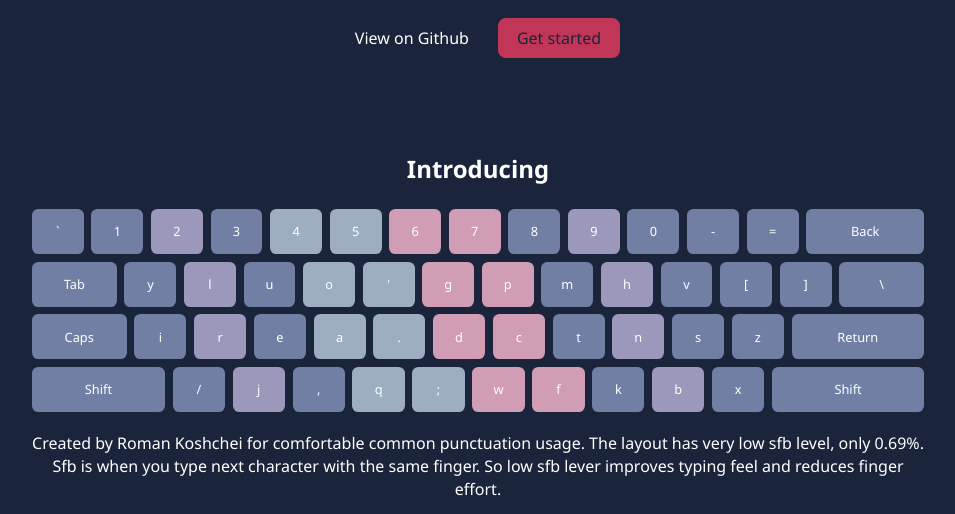
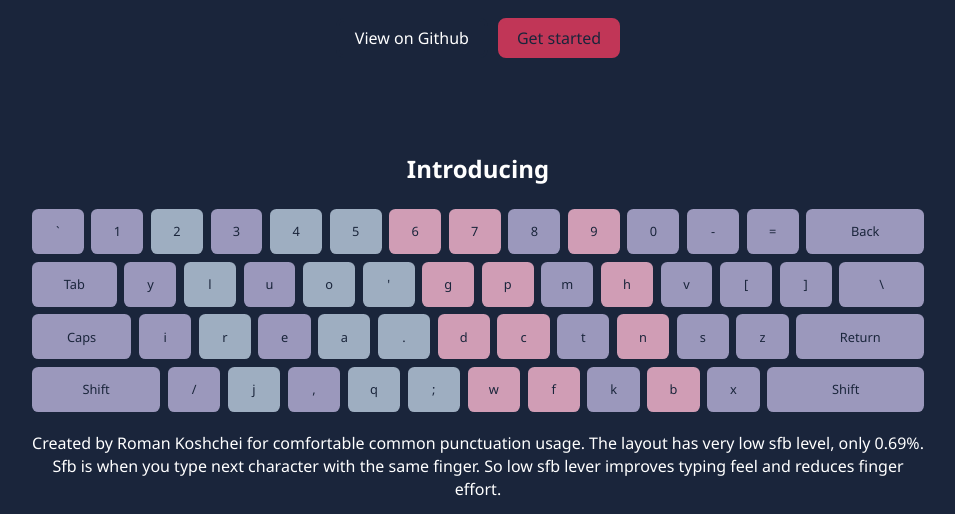
Before and after one commit to roman-koshchei/lumin, a plain HTML site: page index.html in a window 1280 px wide. Shown: the part 226-740 px from the top of the page, without its empty margins (162-1117 px from the left). Drawn offline with Linux system fonts and the light colour scheme.

Commit message:
fix keyboard

```diff
--- a/index.html
+++ b/index.html
@@ -18,18 +18,18 @@
         </div>
 
         <h2 class="text-center">Introducing</h2>
-        <div>
+        <div id="layout">
             <div class="row">
                 <div class="key pinky">`</div>
                 <div class="key pinky">1</div>
-                <div class="key ring">2</div>
+                <div class="key ring-l">2</div>
                 <div class="key middle">3</div>
                 <div class="key index-l">4</div>
                 <div class="key index-l">5</div>
                 <div class="key index-r">6</div>
                 <div class="key index-r">7</div>
                 <div class="key middle">8</div>
-                <div class="key ring">9</div>
+                <div class="key ring-r">9</div>
                 <div class="key pinky">0</div>
                 <div class="key pinky">-</div>
                 <div class="key pinky">=</div>
@@ -38,14 +38,14 @@
             <div class="row">
                 <div class="key key-base pinky">Tab</div>
                 <div class="key pinky">y</div>
-                <div class="key ring">l</div>
+                <div class="key ring-l">l</div>
                 <div class="key middle">u</div>
                 <div class="key index-l">o</div>
                 <div class="key index-l">'</div>
                 <div class="key index-r">g</div>
                 <div class="key index-r">p</div>
                 <div class="key middle">m</div>
-                <div class="key ring">h</div>
+                <div class="key ring-r">h</div>
                 <div class="key pinky">v</div>
                 <div class="key pinky">[</div>
                 <div class="key pinky">]</div>
@@ -54,14 +54,14 @@
             <div class="row">
                 <div class="key key-lg pinky">Caps</div>
                 <div class="key pinky">i</div>
-                <div class="key ring">r</div>
+                <div class="key ring-l">r</div>
                 <div class="key middle">e</div>
                 <div class="key index-l">a</div>
                 <div class="key index-l">.</div>
                 <div class="key index-r">d</div>
                 <div class="key index-r">c</div>
                 <div class="key middle">t</div>
-                <div class="key ring">n</div>
+                <div class="key ring-r">n</div>
                 <div class="key pinky">s</div>
                 <div class="key pinky">z</div>
                 <div class="key key-2xl pinky">Return</div>
@@ -69,14 +69,14 @@
             <div class="row">
                 <div class="key key-2xl pinky">Shift</div>
                 <div class="key pinky">/</div>
-                <div class="key ring">j</div>
+                <div class="key ring-l">j</div>
                 <div class="key middle">,</div>
                 <div class="key index-l">q</div>
                 <div class="key index-l">;</div>
                 <div class="key index-r">w</div>
                 <div class="key index-r">f</div>
                 <div class="key middle">k</div>
-                <div class="key ring">b</div>
+                <div class="key ring-r">b</div>
                 <div class="key pinky">x</div>
                 <div class="key key-3xl pinky">Shift</div>
             </div>
@@ -106,7 +106,7 @@
         </p>
 
         <h2 class="text-center">Heatmap</h2>
-        <div>
+        <div id="heatmap">
             <div class="row">
                 <div class="key" style="background-color: rgba(193, 54, 87, 0.05);">`</div>
                 <div class="key" style="background-color: rgba(193, 54, 87, 0.05);">1</div>
--- a/keyboard.css
+++ b/keyboard.css
@@ -16,6 +16,14 @@
     font-size: 80%;
 }
 
+#heatmap {
+    color: #fff;
+}
+
+#layout {
+    color: #1a253b;
+}
+
 .key-sm {
     width: 6.4vw;
 }
@@ -25,7 +33,7 @@
 }
 
 .key-lg {
-    width: 10vw;
+    width: 10.5vw;
 }
 
 .key-xl {
@@ -33,11 +41,11 @@
 }
 
 .key-2xl {
-    width: 14vw;
+    width: 13.5vw;
 }
 
 .key-3xl {
-    width: 16vw;
+    width: 16.5vw;
 }
 
 .key-4xl {
@@ -45,15 +53,19 @@
 }
 
 .pinky {
-    background-color: #717fa4;
-}
-
-.ring {
     background-color: #9b98bc;
 }
 
+.ring-l {
+    background-color: #9eaec1;
+}
+
+.ring-r {
+    background-color: #d09db5;
+}
+
 .middle {
-    background-color:#717fa4;
+    background-color:#9b98bc;
 }
 
 .index-l {
```
